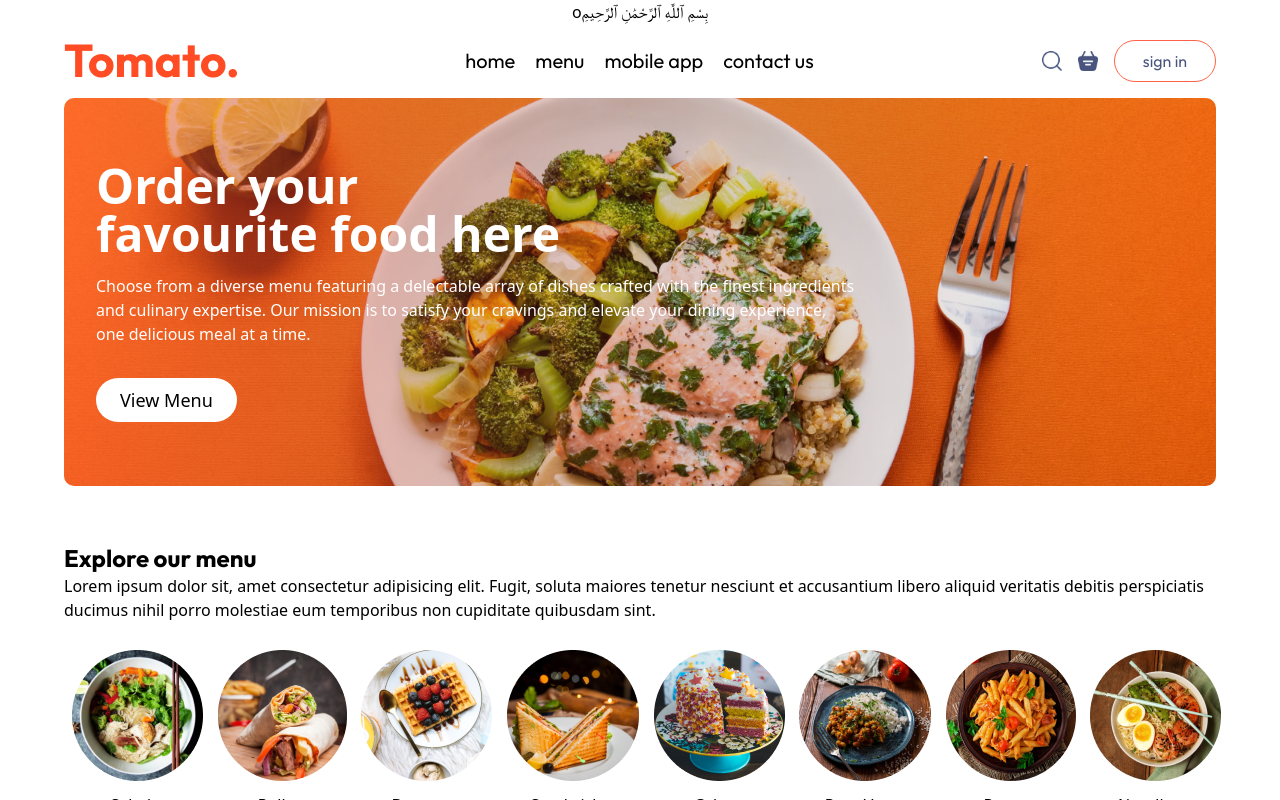
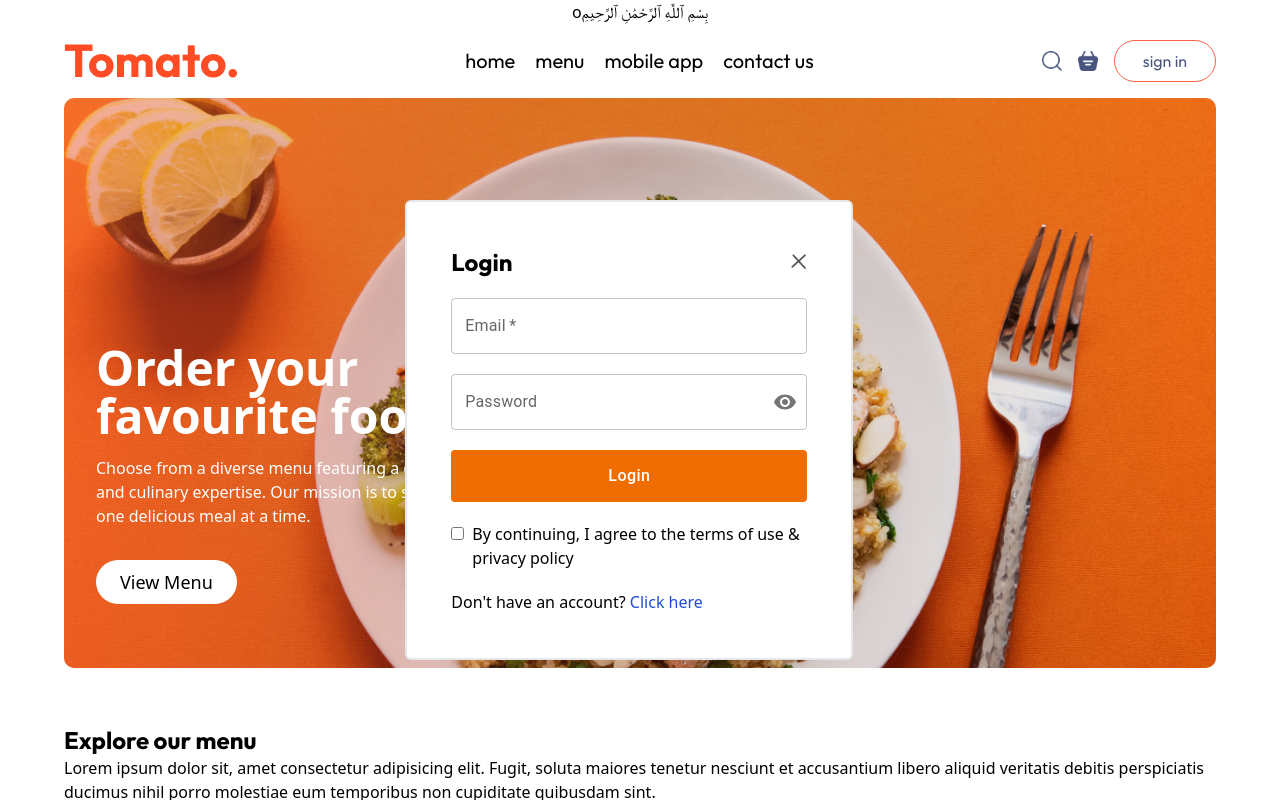
Before and after one commit to AnsarAkbar/Tomato, a React (Vite) app: page / in a window 1280 px wide. Both pictures are taken after a click on the button "sign in". Shown: the top 800 px of the page. Built offline with nearby package versions, Linux system fonts and the light colour scheme.

Commit message:
Login Pop

```diff
--- a/package.json
+++ b/package.json
@@ -12,6 +12,7 @@
   "dependencies": {
     "@emotion/react": "^11.11.4",
     "@emotion/styled": "^11.11.5",
+    "@mui/icons-material": "^5.15.18",
     "@mui/material": "^5.15.17",
     "react": "^18.2.0",
     "react-dom": "^18.2.0",
--- a/src/App.jsx
+++ b/src/App.jsx
@@ -1,4 +1,4 @@
-import React from "react";
+import React, { useState } from "react";
 import "./index.css";
 import Navbar from "./Components/Navbar/Navbar";
 import { Route, Routes } from "react-router-dom";
@@ -7,12 +7,15 @@ import Cart from "./pages/Cart/Cart";
 import Placeorder from "./pages/Placeorder/Placeorder";
 import Footer from "./Components/Footer/Footer";
 import AppDownload from "./Components/AppDownload/AppDownload";
+import LoginPop from "./Components/LoginPop/LoginPop";
 
 const App = () => {
+  const [showLogin,setShowLogin]=useState(false)
   return (
     <>
       <div className="text-center">oبِسْمِ ٱللَّٰهِ ٱلرَّحْمَٰنِ ٱلرَّحِيمِ</div>
-      <Navbar />
+      {showLogin?<LoginPop showLogin={showLogin} setShowLogin={setShowLogin}/>:<></>}
+      <Navbar setShowLogin={setShowLogin}/>
       <div className="max-w-[1920px] m-auto px-16 max-lg:px-10 max-md:px-5">
       <Routes>
         <Route path="/" element={<Home />}/>
--- a/src/Components/Banner/Header.jsx
+++ b/src/Components/Banner/Banner.jsx
@@ -1,13 +1,12 @@
 import React from "react";
 import { assets } from "../../assets/assets";
-import { Box } from "@mui/material";
-import Button from '@mui/material/Button';
 
-const Header = () => {
+
+const Banner = () => {
   return (
     <section
       id="hero-section"
-      className="py-16 mx-auto rounded-[10px] "
+      className="py-16 mx-auto rounded-[10px] h-[570px]"
       style={{
         background: `url(${assets.header_img}) no-repeat`,
         backgroundSize: "cover",
@@ -17,7 +16,7 @@ const Header = () => {
         backgroundRepeat: "no-repeat",
       }}
     >
-      <div className="container mx-auto px-8 flex flex-col md:flex-row items-center">
+      <div className="container mx-auto px-8 flex flex-col md:flex-row items-end h-full">
         <div className="md:w-full lg:w-[70%] text-center md:text-left">
           <h1 className="text-4xl md:text-5xl font-bold text-primary mb-4 text-white ">
             Order your <br /> favourite food here
@@ -41,4 +40,4 @@ const Header = () => {
   );
 };
 
-export default Header;
+export default Banner;
--- a/src/Components/FoodDisplay/Card.jsx
+++ b/src/Components/FoodDisplay/Card.jsx
@@ -11,7 +11,7 @@ const Card = ({value}) => {
     <div className="rounded-2xl overflow-hidden shadow-xl w-[24%] max-lg:w-[32.7%] max-md:w-[49%]  mb-[1.3%]">
       <img src={value.image} alt={value.name} className="w-full" />
       <div className="p-5 relative max-md:p-2 max-md:py-5">
-        <div className="absolute z-10 -top-16 right-2">
+        <div className="absolute -top-16 right-2 ">
           {!cartItems[value._id] ? (
             <img
               src={assets.add_icon_white}
@@ -20,7 +20,7 @@ const Card = ({value}) => {
               className="cursor-pointer "
             />
           ) : (
-            <div className="flex bg-white gap-2 p-1 rounded-[50px] items-center">
+            <div className="flex bg-white gap-2 p-1 rounded-[50px] items-center h-4">
               <img
                 src={assets.remove_icon_red}
                 onClick={() =>removeFromCart(value._id)}
--- /dev/null
+++ b/src/Components/LoginPop/LoginPop.jsx
@@ -0,0 +1,126 @@
+import React, { useState } from "react";
+import { assets } from "../../assets/assets";
+import {
+  OutlinedInput,
+  Button,
+  TextField,
+  InputAdornment,
+  IconButton,
+  FormControl,
+  InputLabel,
+} from "@mui/material";
+import Visibility from "@mui/icons-material/Visibility";
+import VisibilityOff from "@mui/icons-material/VisibilityOff";
+
+const LoginPop = ({ setShowLogin }) => {
+  const [currentState, setCurrentState] = useState("login");
+  const [showPassword, setShowPassword] = useState(false);
+
+  const handleClickShowPassword = () => {
+    setShowPassword((prev) => !prev);
+  };
+
+  const handleMouseDownPassword = (event) => {
+    event.preventDefault();
+  };
+
+  return (
+    <div className="max-w-md flex-col flex px-11 py-11 gap-5 rounded-md border-[2px] absolute bg-white right-1/3 top-1/4">
+      <div className="flex justify-between items-center">
+        <p className="text-2xl font-bold font-outfit ">
+          {currentState === "login" ? "Login" : "Sign Up"}
+        </p>
+        <img
+          onClick={() => setShowLogin(false)}
+          src={assets.cross_icon}
+          alt="Close"
+          className="w-4 cursor-pointer h-4"
+        />
+      </div>
+      {currentState === "Sign Up" && (
+        <TextField
+          id="outlined-basic"
+          label="Full Name"
+          variant="outlined"
+          className="w-full"
+          required
+        />
+      )}
+      <TextField
+        id="outlined-basic"
+        label="Email"
+        variant="outlined"
+        className="w-full"
+        required
+      />
+      <FormControl className="w-full" variant="outlined">
+        <InputLabel htmlFor="outlined-adornment-password">Password</InputLabel>
+        <OutlinedInput
+          id="outlined-adornment-password"
+          type={showPassword ? "text" : "password"}
+          required
+          endAdornment={
+            <InputAdornment position="end">
+              <IconButton
+                aria-label="toggle password visibility"
+                onClick={handleClickShowPassword}
+                onMouseDown={handleMouseDownPassword}
+                edge="end"
+              >
+                {showPassword ? <VisibilityOff /> : <Visibility />}
+              </IconButton>
+            </InputAdornment>
+          }
+          label="Password"
+        />
+      </FormControl>
+      <Button
+        variant="outlined"
+        className="w-full"
+        sx={{
+          backgroundColor: "#EF6C00",
+          color: "white",
+          border: "none",
+          textTransform: "none",
+          fontSize: "1rem",
+          paddingY: 1.5,
+          "&:hover": {
+            backgroundColor: "#E65100",
+            border:"none"
+          },
+        }}
+      >
+        {currentState === "login" ? "Login" : "Create account"}
+      </Button>
+      <div className="flex gap-2 items-baseline">
+        <input type="checkbox" required />
+        <p>By continuing, I agree to the terms of use & privacy policy</p>
+      </div>
+      <div>
+        {currentState === "login" ? (
+          <>
+            Don't have an account?{" "}
+            <span
+              onClick={() => setCurrentState("Sign Up")}
+              className="text-blue-700 cursor-pointer"
+            >
+              Click here
+            </span>
+          </>
+        ) : (
+          <>
+            Already have an account?{" "}
+            <span
+              onClick={() => setCurrentState("login")}
+              className="text-blue-700 cursor-pointer"
+            >
+              Login
+            </span>
+          </>
+        )}
+      </div>
+    </div>
+  );
+};
+
+export default LoginPop;
--- a/src/Components/Navbar/Navbar.jsx
+++ b/src/Components/Navbar/Navbar.jsx
@@ -1,26 +1,36 @@
 import React from "react";
 import { assets } from "../../assets/assets";
 
-const Navbar = () => {
-  let navpages=["home","menu","mobile app","contact us"]
-  let navurl=["/","/menu","/mobileapp","/contactus"]
-  let navimges=["search_icon","basket_icon"]
+const Navbar = ({setShowLogin}) => {
+  let navpages = ["home", "menu", "mobile app", "contact us"];
+  let navurl = ["/", "/menu", "/mobileapp", "/contactus"];
+
   return (
     <>
       <header className="bg-white font-outfit max-w-[1920px] px-16 max-lg:px-10 max-md:px-5">
         <div className="mx-auto py-4 flex justify-between items-center">
-          <img src={assets.logo} alt="" className="max-md:w-28"/>
+          <img src={assets.logo} alt="" className="max-md:w-28" />
           <nav className="space-x-5 text-xl max-lg:hidden max-sm:hidden ">
-            {
-              navpages.map((values,index)=>(
-                <a href={navurl[index]} key={index} className={({isactive})=> isactive? "text-yellow-800 hover:text-yellow-500":"text-gray-800 hover:text-orange-500"}>{values}</a>
-              ))
-            }
+            {navpages.map((values, index) => (
+              <a
+                href={navurl[index]}
+                key={index}
+                className={({ isactive }) =>
+                  isactive
+                    ? "text-yellow-800 hover:text-yellow-500"
+                    : "text-gray-800 hover:text-orange-500"
+                }
+              >
+                {values}
+              </a>
+            ))}
           </nav>
           <div className="flex items-center space-x-4">
-            <img src={assets.search_icon} alt="" className="w-5"/>
-            <img src={assets.basket_icon} alt="" className="w-5"/>
-            <button className="bg-transparent text-[16px] text-[#49557e] border border-[tomato] px-7 py-2 rounded-full cursor-pointer hover:bg-orange-200 duration-[0.5s] max-md:py-1 max-md:px-4">sign in</button>
+            <img src={assets.search_icon} alt="" className="w-5" />
+            <img src={assets.basket_icon} alt="" className="w-5" />
+            <button onClick={()=>setShowLogin(true)} className="bg-transparent text-[16px] text-[#49557e] border border-[tomato] px-7 py-2 rounded-full cursor-pointer hover:bg-orange-200 duration-[0.5s] max-md:py-1 max-md:px-4">
+              sign in
+            </button>
           </div>
         </div>
       </header>
--- a/src/pages/Home/Home.jsx
+++ b/src/pages/Home/Home.jsx
@@ -1,5 +1,5 @@
 import React, { useState } from "react";
-import Header from "../../Components/Banner/Header";
+import Banner from "../../Components/Banner/Banner";
 import ExploreMenu from "../../Components/ExploreMenu/ExploreMenu";
 import FoodDisplay from "../../Components/FoodDisplay/FoodDisplay";
 
@@ -7,7 +7,7 @@ const Home = () => {
   const [category, setCategory] = useState("All");
   return (
     <>
-      <Header />
+      <Banner />
       <ExploreMenu category={category} setCategory={setCategory} />
       <FoodDisplay category={category} />
     </>
```
Also changed, not shown: 1 other file (tests, documents, lock files or other folders).
